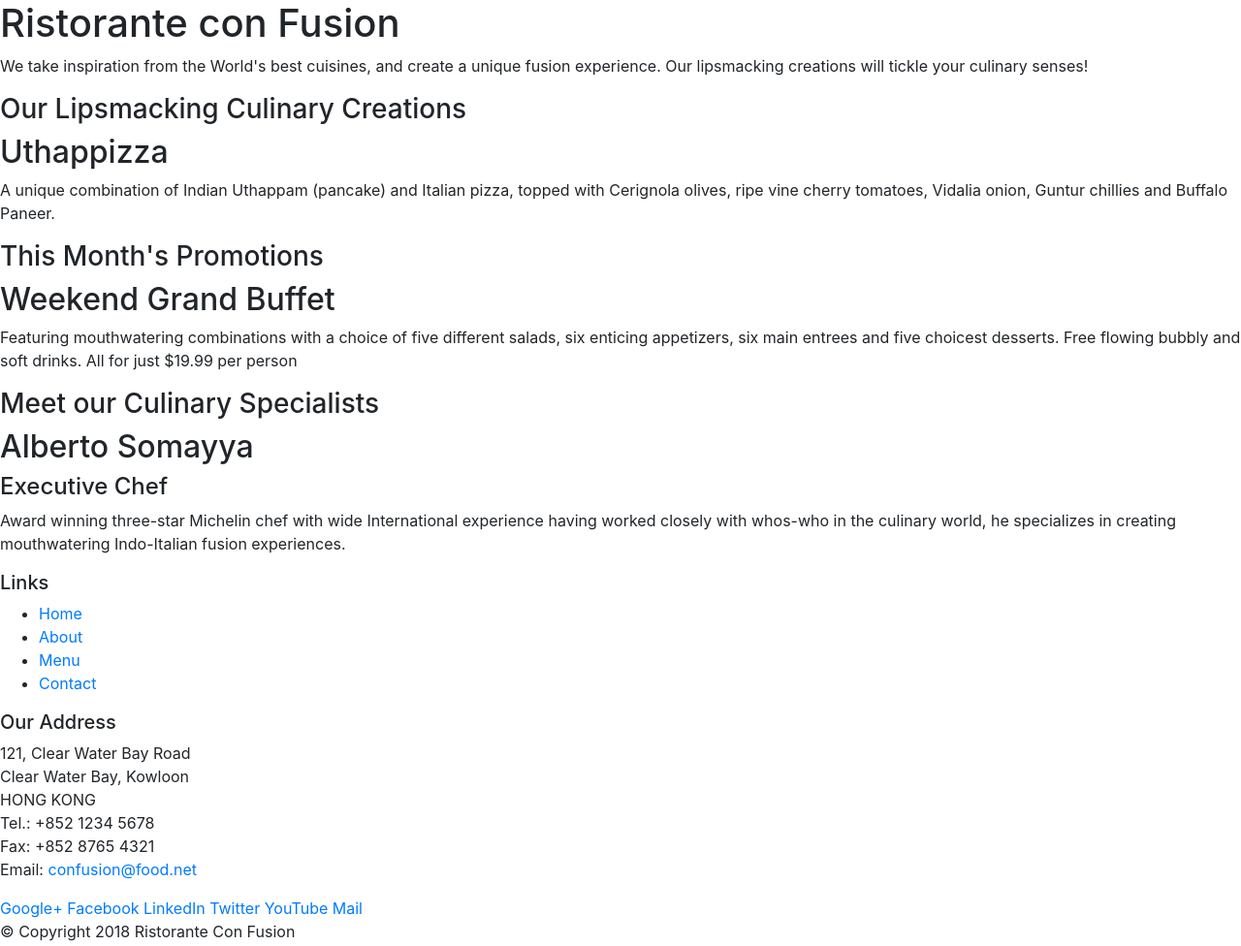
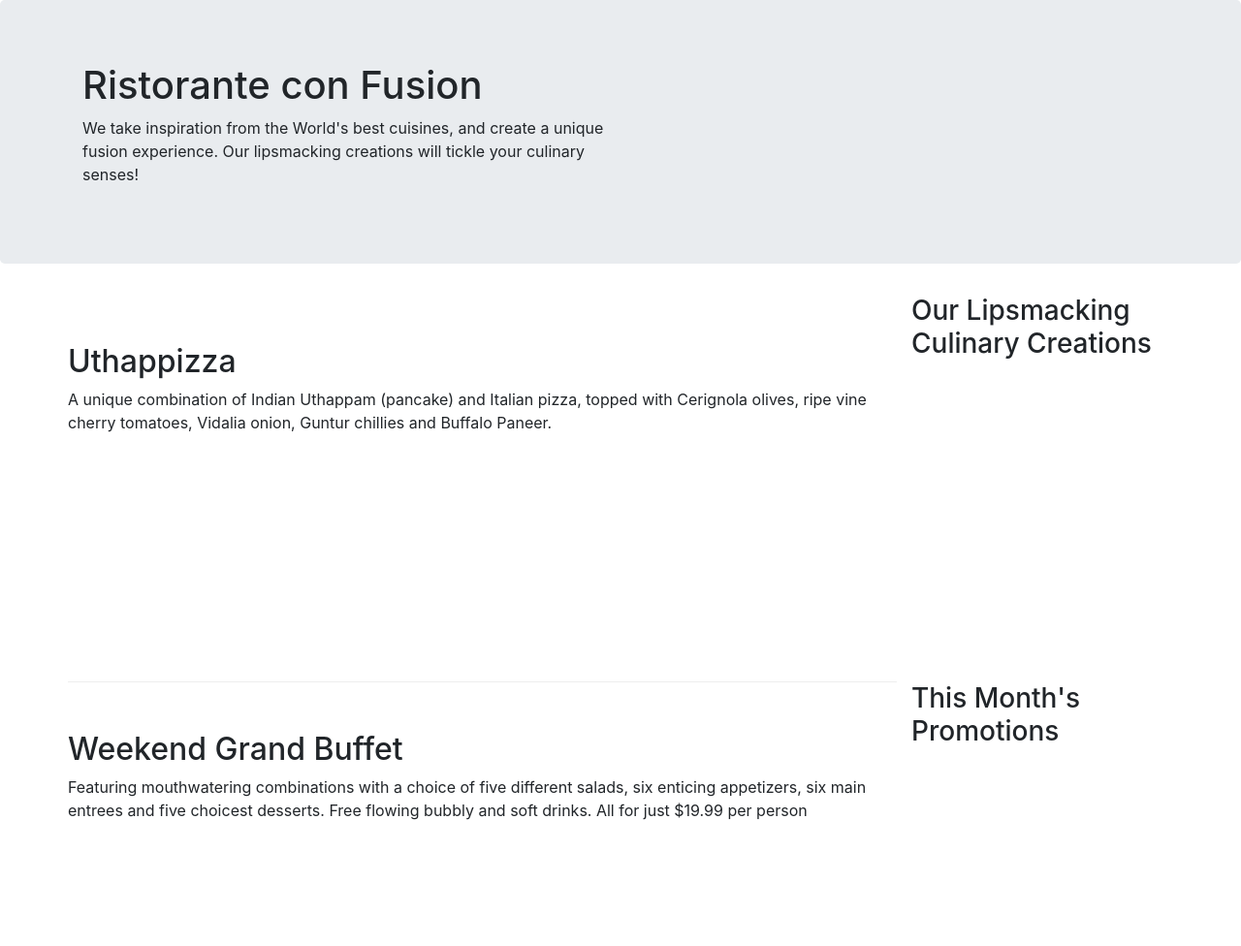
Before and after one commit to ninad-0408/Bootstrap_website, a website: page index.html in a window 1280 px wide. Shown: the top 976 px of the page at 97% size. Drawn offline with nearby package versions, Linux system fonts and the light colour scheme.

Commit message:
Bootstrap styling added

```diff
--- /dev/null
+++ b/css/index.css
@@ -0,0 +1,17 @@
+.row-column {
+    margin: 0 auto;
+    padding: 50px 0 50px 0;
+    border-bottom: 1px ridge;
+    min-height: 400px;
+}
+
+.row-header {
+    margin: 0 auto;
+    padding: 0 auto;
+}
+
+.footer {
+    background-color: #D1C4E9;
+    margin: 0 auto;
+    padding: 20px 0 20px 0;
+}
--- a/index.html
+++ b/index.html
@@ -9,17 +9,19 @@
 
     <!-- Bootstrap CSS -->
     <link rel="stylesheet" href="node_modules/bootstrap/dist/css/bootstrap.min.css">
+    <link rel="stylesheet" href="css/index.css">
     <title>Ristorante Con Fusion</title>
 </head>
 
 <body>
 
-    <header>
-        <div>
-            <div>
-                <div>
+    <header class="jumbotron">
+        <div class="container">
+            <div class="row">
+                <div class="col-12 col-sm-6">
                     <h1>Ristorante con Fusion</h1>
-                    <p>We take inspiration from the World's best cuisines, and create a unique fusion experience. Our lipsmacking creations will tickle your culinary senses!</p>
+                    <p>We take inspiration from the World's best cuisines, and create a unique fusion experience. Our
+                        lipsmacking creations will tickle your culinary senses!</p>
                 </div>
                 <div>
                 </div>
@@ -27,44 +29,49 @@
         </div>
     </header>
 
-    <div>
-        <div>
-            <div>
+    <div class="container">
+        <div class="row">
+            <div class="col-12 col-sm-4 col-md-3 order-sm-last row-header">
                 <h3>Our Lipsmacking Culinary Creations</h3>
             </div>
-            <div>
+            <div class="col col-sm col-md order-sm-first row-column">
                 <h2>Uthappizza</h2>
-                <p>A unique combination of Indian Uthappam (pancake) and Italian pizza, topped with Cerignola olives, ripe vine cherry tomatoes, Vidalia onion, Guntur chillies and Buffalo Paneer.</p>
+                <p>A unique combination of Indian Uthappam (pancake) and Italian pizza, topped with Cerignola olives,
+                    ripe vine cherry tomatoes, Vidalia onion, Guntur chillies and Buffalo Paneer.</p>
             </div>
         </div>
 
 
-        <div>
-            <div>
+        <div class="row">
+            <div class="col-12 col-sm-4 col-md-3 order-sm-last row-header">
                 <h3>This Month's Promotions</h3>
             </div>
-            <div>
+            <div class="col col-sm col-md order-sm-first row-column">
                 <h2>Weekend Grand Buffet</h2>
-                <p>Featuring mouthwatering combinations with a choice of five different salads, six enticing appetizers, six main entrees and five choicest desserts. Free flowing bubbly and soft drinks. All for just $19.99 per person </p>
+                <p>Featuring mouthwatering combinations with a choice of five different salads, six enticing appetizers,
+                    six main entrees and five choicest desserts. Free flowing bubbly and soft drinks. All for just
+                    $19.99 per person </p>
             </div>
         </div>
 
-        <div>
-            <div>
+        <div class="row">
+            <div class="col-12 col-sm-4 col-md-3 order-sm-last row-header">
                 <h3>Meet our Culinary Specialists</h3>
             </div>
-            <div>
+            <div class="col col-sm col-md order-sm-first row-column">
                 <h2>Alberto Somayya</h2>
                 <h4>Executive Chef</h4>
-                <p>Award winning three-star Michelin chef with wide International experience having worked closely with whos-who in the culinary world, he specializes in creating mouthwatering Indo-Italian fusion experiences. </p>
+                <p>Award winning three-star Michelin chef with wide International experience having worked closely with
+                    whos-who in the culinary world, he specializes in creating mouthwatering Indo-Italian fusion
+                    experiences. </p>
             </div>
         </div>
     </div>
 
-    <footer>
-        <div>
-            <div>
-                <div>
+    <footer class="footer">
+        <div class="container">
+            <div class="row">
+                <div class="col-4 offset-1 offset-sm-0 col-sm-3">
                     <h5>Links</h5>
                     <ul>
                         <li><a href="#">Home</a></li>
@@ -73,7 +80,7 @@
                         <li><a href="#">Contact</a></li>
                     </ul>
                 </div>
-                <div>
+                <div class="col-7 col-sm-4">
                     <h5>Our Address</h5>
                     <address>
                         121, Clear Water Bay Road<br>
@@ -84,7 +91,7 @@
                         Email: <a href="mailto:confusion@food.net">confusion@food.net</a>
                     </address>
                 </div>
-                <div>
+                <div class="col-12 col-sm-5">
                     <div>
                         <a href="http://google.com/+">Google+</a>
                         <a href="http://www.facebook.com/profile.php?id=">Facebook</a>
@@ -95,8 +102,8 @@
                     </div>
                 </div>
             </div>
-           <div>
-                <div>
+            <div class="col-12 justify-content-center">
+                <div class="col-auto">
                     <p>© Copyright 2018 Ristorante Con Fusion</p>
                 </div>
             </div>
```
Lines whose indentation alone changed are shown as unchanged.
